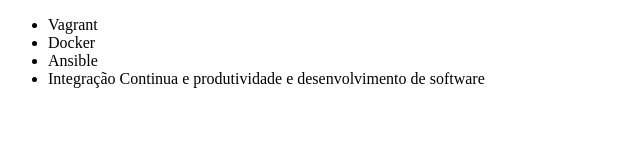
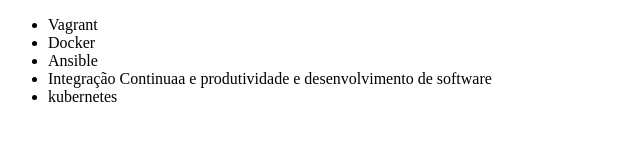
Before and after one commit to adeliovdlk/cursogit, a plain HTML site: page index.html in a window 1280 px wide. Shown: the whole page, without its empty margins (0-640 px from the left). Drawn offline with Linux system fonts and the light colour scheme.

Commit message:
adicionado curso de kubernetes

```diff
--- a/index.html
+++ b/index.html
@@ -9,6 +9,8 @@
         <li>Vagrant</li>
         <li>Docker</li>
         <li>Ansible</li>
-        <li>Integração Continua e  produtividade e desenvolvimento de software</li>
+        <li>Integração Continuaa e  produtividade e desenvolvimento de software</li>
+        <li>kubernetes</li>
+
     </ul>
 </body>
```
